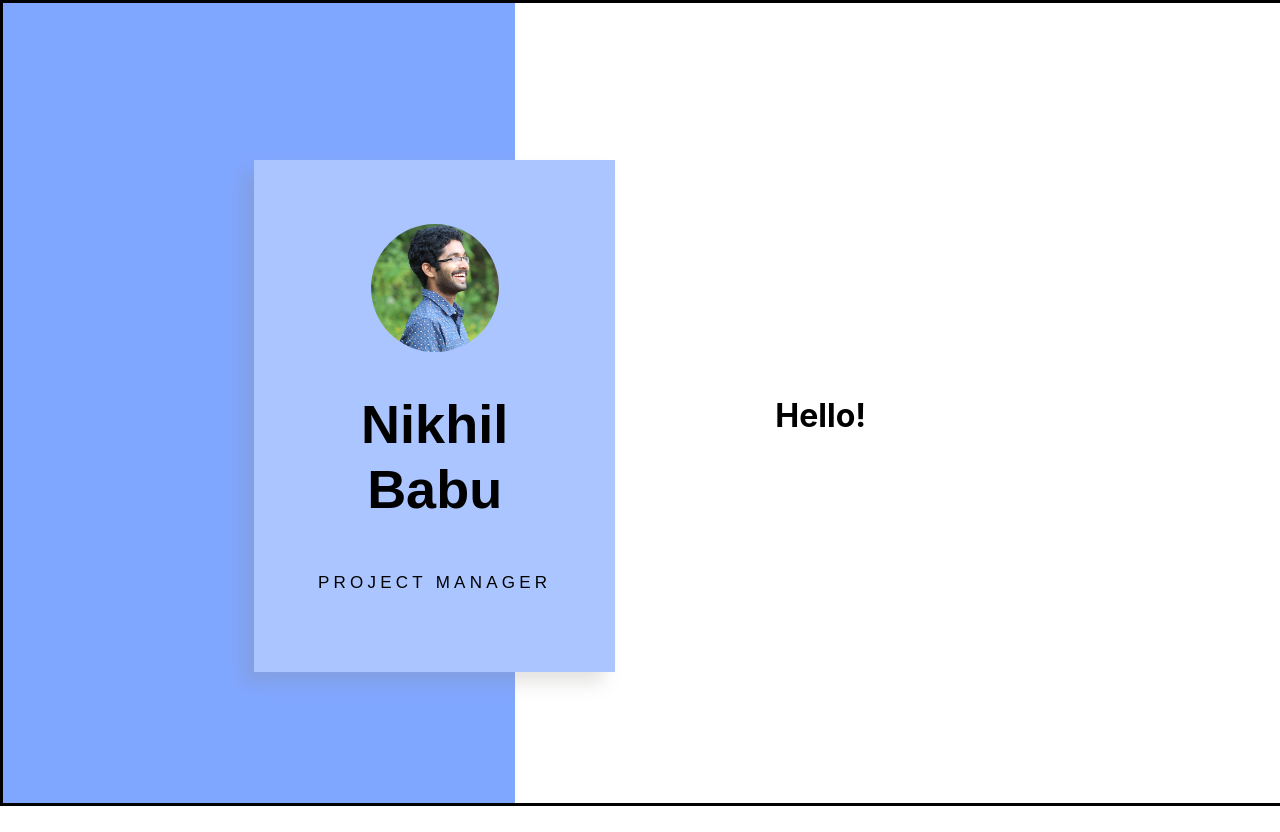
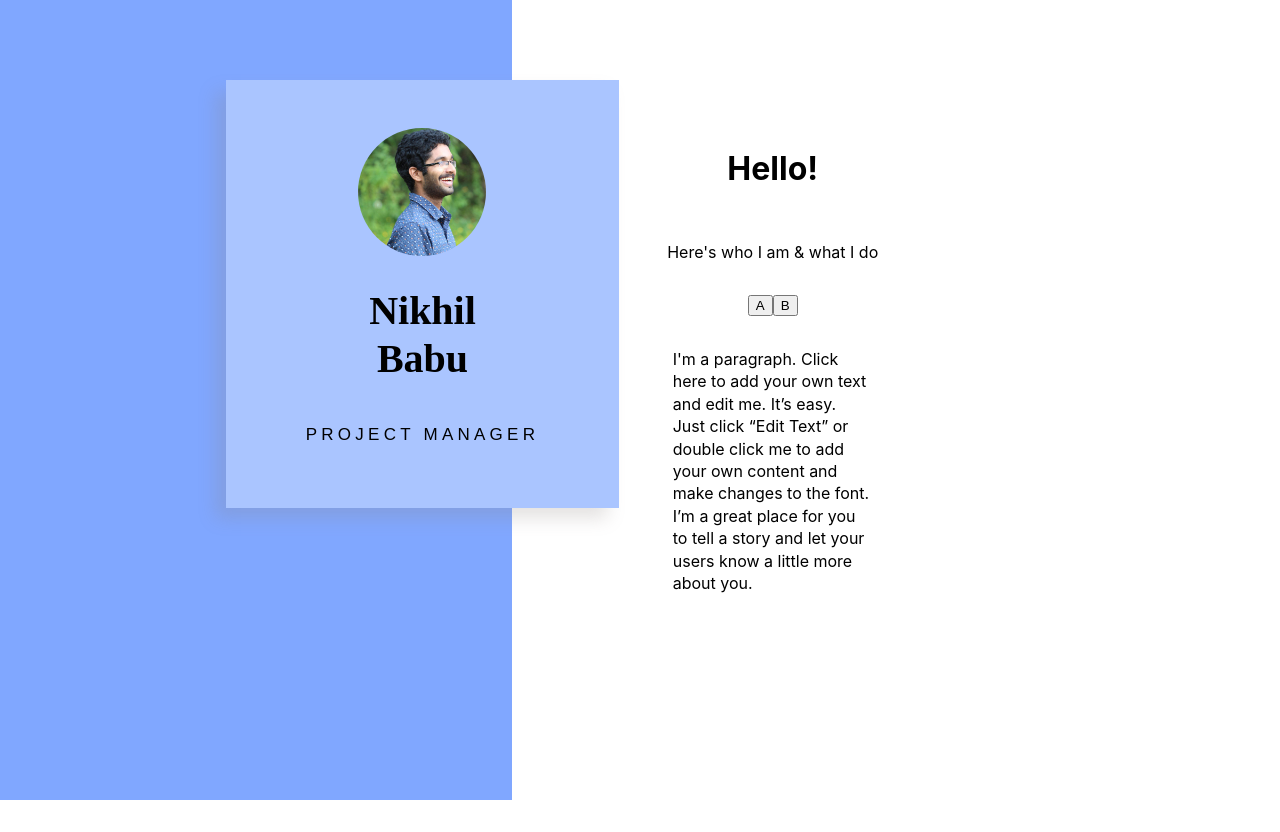
Before and after one commit to Nikhil713/Portfolio, a React (Create React App) app in the folder website/: page / in a window 1280 px wide. After the commit the page ends 800 px from the top, so only its background shows below. Built offline with nearby package versions, Linux system fonts and the light colour scheme; a web font is replaced by a local one.

Commit message:
Finish home layout

```diff
--- a/website/src/pages/home/home.css
+++ b/website/src/pages/home/home.css
@@ -1,9 +1,19 @@
+
+
+@font-face {
+    font-family: 'Montserrat';
+    font-style: normal;
+    font-weight: 400;
+    src: local('Montserrat-Regular'), url(https://fonts.gstatic.com/s/montserrat/v7/zhcz-_WihjSQC0oHJ9TCYL3hpw3pgy2gAi-Ip7WPMi0.woff) format('woff');
+}
+
 .home{
     height: auto;
     /* min-height: 90vh; */
     /* width: 100vw; */
 
-    padding: 10rem;
+    /* padding: 10rem; */
+    margin: 0;
     display: flex;
     justify-content: center;
     align-items: center;
@@ -16,12 +26,12 @@
     height: auto;
     width: 100vw;
     z-index: -1;
-    border: solid;
+    /* border: solid; */
 }
 
 .bg-home-left{
-    min-height: 100vh;
-    height: auto;
+    /* min-height: 100vh; */
+    height: 50rem;
     width: 40%;
     background-color: rgb(128, 167, 255);
 }
@@ -30,6 +40,9 @@
     /* height: ; */
     /* width: auto; */
 
+    margin-top: 5rem;
+    margin-right: 8rem;
+
     display: flex;
 }
 
@@ -37,7 +50,7 @@
     height: fit-content;
     width: fit-content;
 
-    padding: 4rem;
+    padding: 3rem 5rem;
 
     display: flex;
     flex-direction: column;
@@ -54,8 +67,11 @@
 }
 
 .card-name{
+    font-family: 'Montserrat';
+    font-size: 20px;
+    font-weight: 500;
+
     text-align: center;
-    font: normal normal bold 27px/1.4em poppins-semibold,poppins,sans-serif;
 }
 
 .card-name > h1{
@@ -71,3 +87,22 @@
     letter-spacing: 0.25em;
     line-height: 1rem;
 }
+
+.home-side-info{
+    padding: 2rem;
+
+    display: flex;
+    flex-direction: column;
+    justify-content: center;
+    align-items: center;
+}
+
+.home-side-info > div{
+    padding: 1rem;
+}
+
+.info-details{
+    width: 200px;
+
+    line-height: 1.4rem;
+}
--- a/website/src/pages/home/home.js
+++ b/website/src/pages/home/home.js
@@ -23,9 +23,23 @@ export default class Home extends React.Component {
                                 <h3>PROJECT MANAGER</h3>
                             </div>
                         </div>
-                        <div className="home -info">
+                        <div className="home-side-info">
                             <div className="info-head">
                                 <h1>Hello!</h1>
+                            </div>
+                            <div className="info-subheader">
+                                Here's who I am & what I do
+                            </div>
+                            <div className="buttons">
+                                <button>A</button>
+                                <button>B</button>
+                            </div>
+                            <div className="info-details">
+                                I'm a paragraph. Click here to add your own text and edit me. It’s easy. Just click “Edit Text” or double click me to add your own content and make changes to the font.
+
+
+
+                                I’m a great place for you to tell a story and let your users know a little more about you.
                             </div>
                         </div>
                     </div>
```
